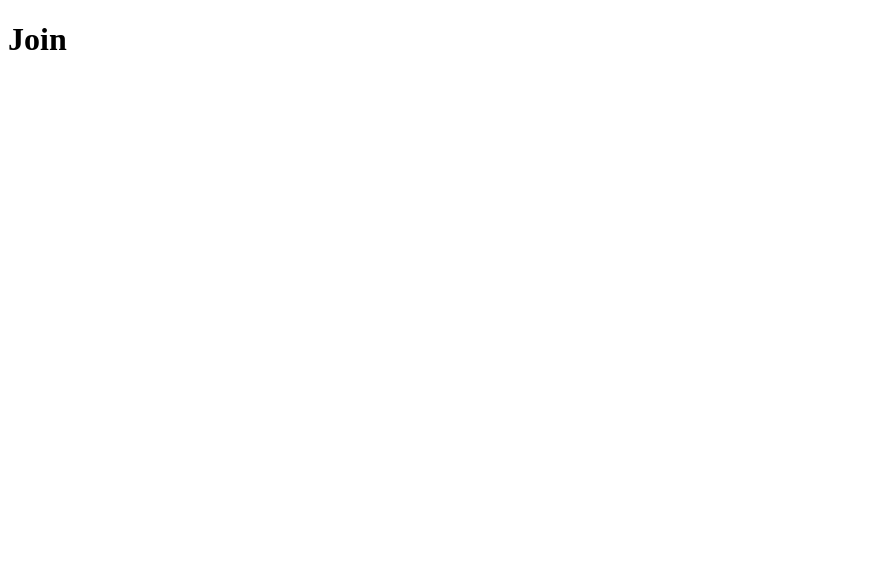
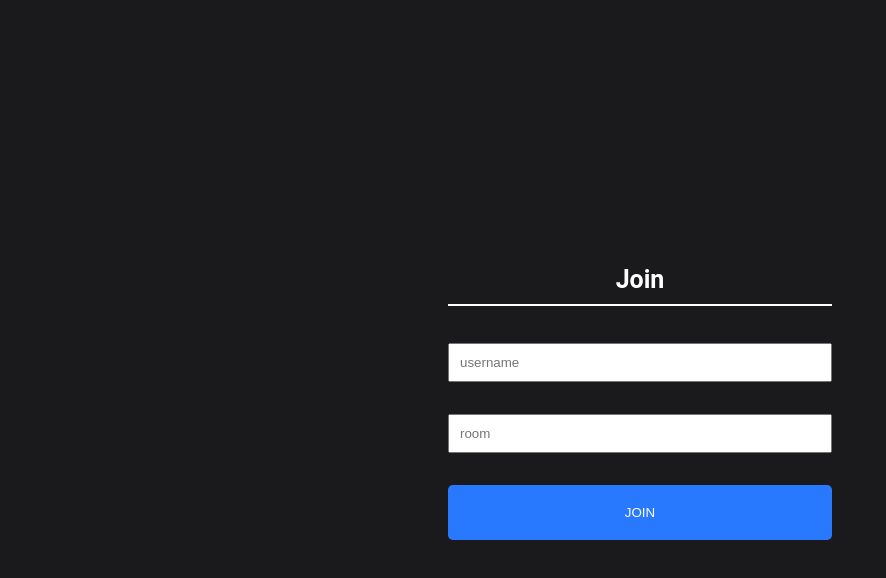
Before and after one commit to hassaanarif/Chat_Application, a React (Create React App) app in the folder client/: page / in a window 1280 px wide. Shown: the top 578 px of the page, without its empty margins (0-886 px from the left). Built offline with nearby package versions, Linux system fonts and the light colour scheme.

Commit message:
made some changes

```diff
--- a/client/public/index.html
+++ b/client/public/index.html
@@ -2,13 +2,9 @@
 <html lang="en">
   <head>
     <meta charset="utf-8" />
-    <link rel="icon" href="%PUBLIC_URL%/favicon.ico" />
     <meta name="viewport" content="width=device-width, initial-scale=1" />
     <meta name="theme-color" content="#000000" />
-    <meta
-      name="description"
-      content="Web site created using create-react-app"
-    />
+    <meta name="description" content="Web site created using create-react-app" />
     <link rel="apple-touch-icon" href="%PUBLIC_URL%/logo192.png" />
     <title>React App</title>
   </head>
--- /dev/null
+++ b/client/src/App.css
@@ -0,0 +1,7 @@
+body {
+  font-size: 62.5%;
+  font-family: "Roboto", sans-serif;
+  margin: 0;
+  padding: 0;
+  box-sizing: border-box;
+}
--- a/client/src/components/Chat.jsx
+++ /dev/null
@@ -1,7 +0,0 @@
-import React from "react";
-
-function Chat() {
-  return <h1>Chat</h1>;
-}
-
-export default Chat;
--- /dev/null
+++ b/client/src/components/Chat/Chat.jsx
@@ -0,0 +1,27 @@
+import queryString from "query-string";
+import React, { useEffect, useState } from "react";
+import { useLocation } from "react-router-dom";
+import io from "socket.io-client";
+
+let socket;
+
+function Chat(props) {
+  let [name, setName] = useState("");
+  let [room, setRoom] = useState("");
+
+  let location = useLocation();
+  let data = queryString.parse(location.search);
+  const ENDPOINT = "localhost:5000";
+
+  useEffect(() => {
+    socket = io(ENDPOINT);
+
+    setName(data.name);
+    setRoom(data.room);
+
+    socket.emit("join", { name, room });
+  });
+  return <h1>Chat</h1>;
+}
+
+export default Chat;
--- a/client/src/components/Join.jsx
+++ /dev/null
@@ -1,7 +0,0 @@
-import React from "react";
-
-function Join() {
-  return <h1>Join</h1>;
-}
-
-export default Join;
--- /dev/null
+++ b/client/src/components/Join/Join.css
@@ -0,0 +1,57 @@
+* {
+  box-sizing: border-box;
+}
+
+.outerContainer {
+  display: flex;
+  width: 100%;
+  justify-content: center;
+  align-items: center;
+  height: 100vh;
+  background-color: #1a1a1d;
+}
+
+.innerContainer {
+  width: 30%;
+  text-align: center;
+}
+
+.innerContainer__Heading {
+  color: white;
+  font-size: 2.5em;
+  padding-bottom: 10px;
+  border-bottom: 2px solid white;
+}
+
+.innerContainer__Button {
+  color: #fff;
+  text-transform: uppercase;
+  text-decoration: none;
+  background: #2979ff;
+  padding: 20px;
+  border-radius: 5px;
+  display: inline-block;
+  border: none;
+  width: 100%;
+  cursor: pointer;
+}
+
+.innerContainer__Button:hover {
+  background: #166afc;
+}
+
+.innerContainer__Input {
+  width: 100%;
+  padding: 10px 10px;
+  outline: none;
+}
+
+.my-2 {
+  margin: 1rem 0rem;
+}
+
+@media only screen and (max-width: 500px) {
+  .innerContainer {
+    width: 90%;
+  }
+}
--- /dev/null
+++ b/client/src/components/Join/Join.jsx
@@ -0,0 +1,35 @@
+import React, { useState } from "react";
+import { Link } from "react-router-dom";
+import "./Join.css";
+
+function Join() {
+  const [name, setName] = useState("");
+  const [room, setRoom] = useState("");
+
+  return (
+    <>
+      <div className="outerContainer">
+        <section className="innerContainer">
+          <h1 className="innerContainer__Heading">Join</h1>
+          <div className="section-input">
+            <div>
+              {" "}
+              <input className="my-2 innerContainer__Input" type="text" placeholder="username" onChange={(e) => setName(e.target.value)} />
+            </div>
+            <div>
+              {" "}
+              <input className="my-2 innerContainer__Input" type="text" placeholder="room" onChange={(e) => setRoom(e.target.value)} />
+            </div>
+            <Link onClick={(event) => (!name || !room ? event.preventDefault() : null)} to={`/chat?name=${name}&room=${room}`}>
+              <button className="my-2 innerContainer__Button" type="submit" onClick={() => console.log(name, room)}>
+                Join
+              </button>
+            </Link>
+          </div>
+        </section>
+      </div>
+    </>
+  );
+}
+
+export default Join;
```
Also changed, not shown: client/src/App.jsx (+6 -5 lines), client/src/components/Chat/Chat.css (added).
